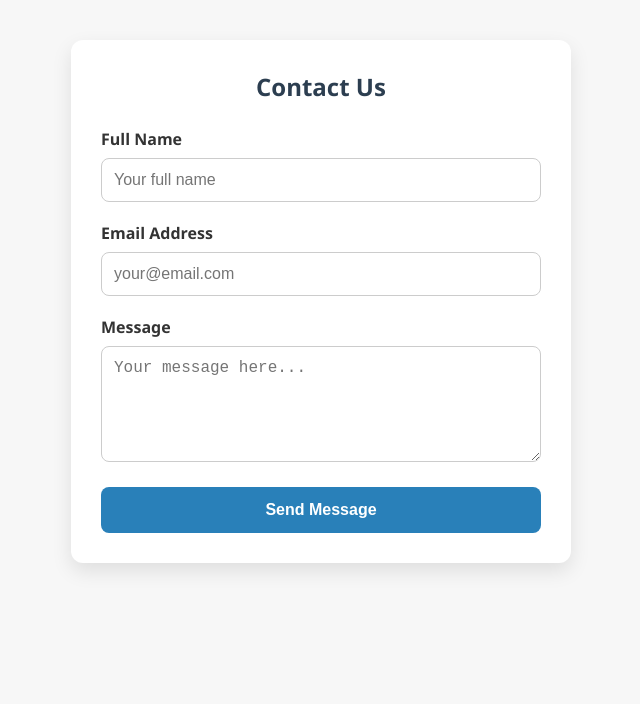
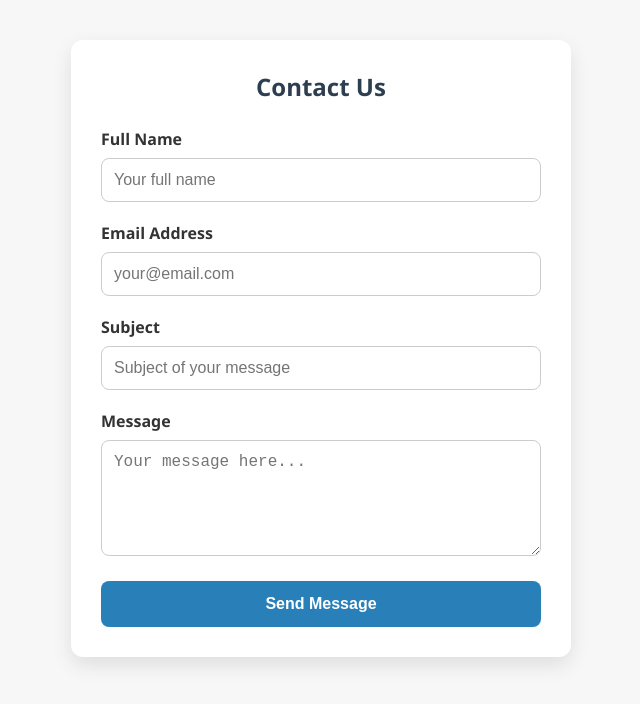
Before and after one commit to Muhammad-Salman123/Contact-form-elevvo-task, a plain HTML site: page index.html in a window 1280 px wide. Shown: the whole page, without its empty margins (319-959 px from the left). Drawn offline with Linux system fonts and the light colour scheme.

Commit message:
Update index.html

```diff
--- a/index.html
+++ b/index.html
@@ -31,6 +31,16 @@
             placeholder="your@email.com"
           />
         </div>
+        <!-- Subject -->
+        <div class="form-group">
+          <label for="subject">Subject</label>
+          <input
+            type="text"
+            name="subject"
+            id="subject"
+            placeholder="Subject of your message"
+          />
+        </div>
 
         <!-- Message -->
         <div class="form-group">
```
